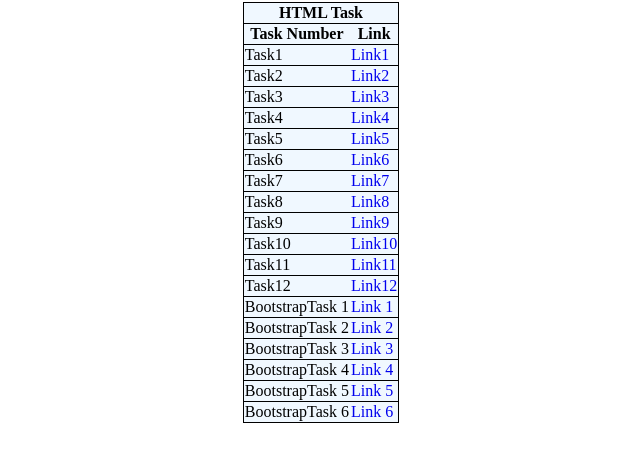
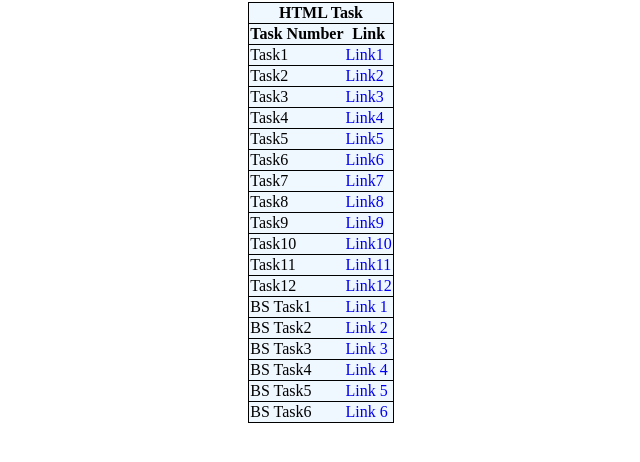
Before and after one commit to rehan1909/Ethnus_Mern_Stack_Tasks, a plain HTML site: page index.html in a window 1280 px wide. Shown: the part 78-540 px from the top of the page, without its empty margins (319-959 px from the left). Drawn offline with Linux system fonts and the light colour scheme.

Commit message:
index.html

```diff
--- a/index.html
+++ b/index.html
@@ -71,32 +71,32 @@
                 <td><a href="./task12.html">Link12</a></td>
             </tr>
             <tr>
-                <td>BootstrapTask 1</td>
+                <td>BS Task1</td>
                 <td><a href="bs_task1.html">Link 1</a>
                 </td>
             </tr>
             <tr>
-                <td>BootstrapTask 2</td>
+                <td>BS Task2</td>
                 <td><a href="bs_task2.html">Link 2</a>
                 </td>
             </tr>
             <tr>
-                <td>BootstrapTask 3</td>
+                <td>BS Task3</td>
                 <td><a href="bs_task3.html">Link 3</a>
                 </td>
             </tr>
             <tr>
-                <td>BootstrapTask 4</td>
+                <td>BS Task4</td>
                 <td><a href="bs_task4.html">Link 4</a>
                 </td>
             </tr>
             <tr>
-                <td>BootstrapTask 5</td>
+                <td>BS Task5</td>
                 <td><a href="bs_task5.html">Link 5</a>
                 </td>
             </tr>
             <tr>
-                <td>BootstrapTask 6</td>
+                <td>BS Task6</td>
                 <td><a href="bs_task6.html">Link 6 </a>
                 </td>
             </tr>
```
